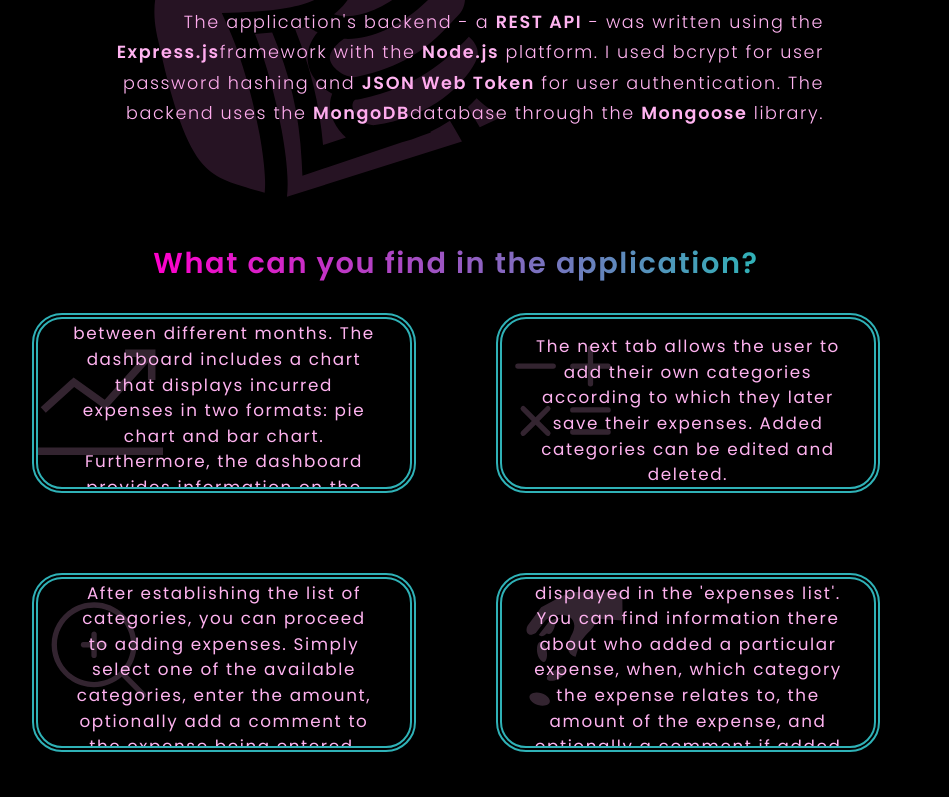
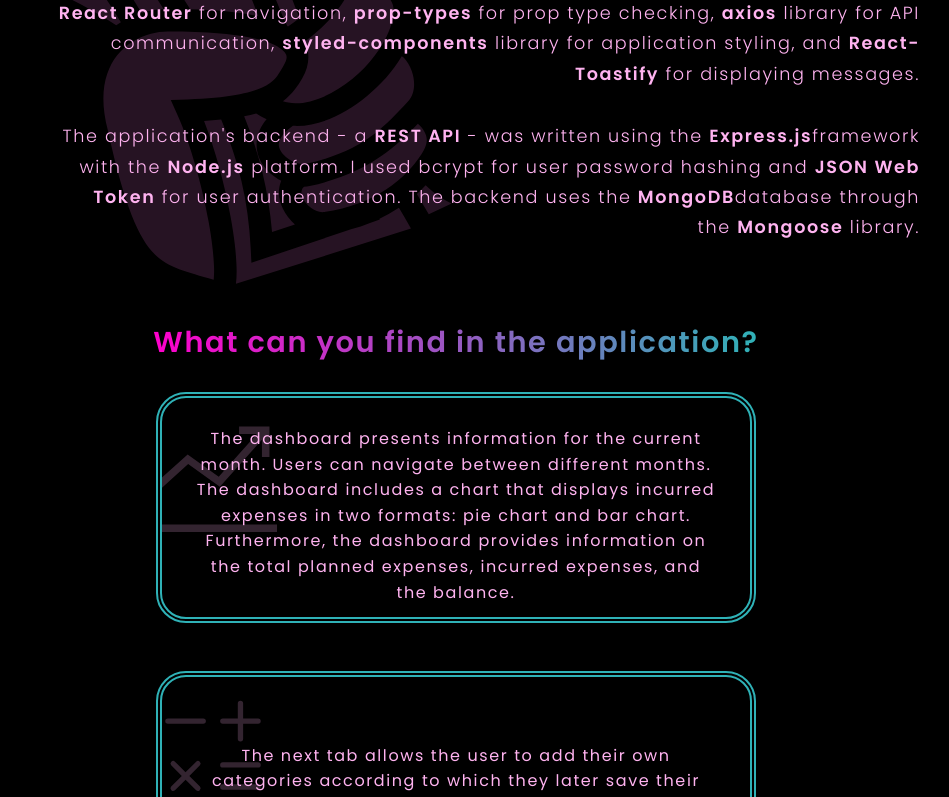
Before and after one commit to JoannaPatyk/portfolio-joanna-patyk, a React (Create React App) app: page /projects in a window 1280 px wide. Shown: the part 1240-2037 px from the top of the page, without its empty margins (184-1133 px from the left). Built offline with nearby package versions, Linux system fonts and the light colour scheme; a web font is replaced by a local one.

Commit message:
Made more responsive website

```diff
--- a/package.json
+++ b/package.json
@@ -1,5 +1,6 @@
 {
     "name": "portfolio-joanna-patyk",
+    "homepage": "https://joannapatyk.github.io/portfolio-joanna-patyk/",
     "version": "0.1.0",
     "private": true,
     "author": "Joanna Patyk",
@@ -8,6 +9,7 @@
         "@testing-library/react": "^13.4.0",
         "@testing-library/user-event": "^13.5.0",
         "eslint": "^8.38.0",
+        "gh-pages": "^5.0.0",
         "prettier": "^2.8.7",
         "prop-types": "^15.8.1",
         "react": "^18.2.0",
@@ -28,7 +30,9 @@
         "prettier-check": "npx prettier --check .",
         "prettier-fix": "npx prettier --write .",
         "test": "react-scripts test",
-        "eject": "react-scripts eject"
+        "eject": "react-scripts eject",
+        "predeploy": "npm run build",
+        "deploy": "gh-pages -d build"
     },
     "eslintConfig": {
         "extends": [
--- a/src/components/Functionalities.js
+++ b/src/components/Functionalities.js
@@ -28,7 +28,7 @@
 const Wrapper = styled.div`
     .functionalities-container {
         width: 100%;
-        height: 120vh;
+        min-height: 105vh;
         display: flex;
         flex-direction: column;
         align-items: center;
@@ -39,15 +39,15 @@
     .functionalities {
         display: grid;
         place-items: center;
-        column-gap: 5rem;
-        row-gap: 5rem;
+        column-gap: 3rem;
+        row-gap: 4rem;
         grid-template-columns: 1fr 1fr;
     }
 
     .functionality {
         position: relative;
-        width: 30vw;
-        height: 14vw;
+        width: 36vw;
+        height: 25vh;
         display: flex;
         align-items: center;
         justify-content: center;
@@ -66,7 +66,7 @@
     }
 
     .functionality p {
-        font-size: 1.05rem;
+        font-size: 1rem;
         font-weight: 400;
         line-height: 1.6rem;
         margin-bottom: 0;
@@ -86,6 +86,63 @@
         line-height: 1.5rem;
         opacity: 0.2;
     }
+
+    @media (max-width: 1400px) {
+        .functionalities {
+            row-gap: 3rem;
+            grid-template-columns: 1fr;
+        }
+
+        .functionality {
+            width: 75vh;
+            height: 18vw;
+        }
+    }
+
+    @media (max-width: 1050px) {
+        .functionality {
+            height: 22vh;
+        }
+
+        .functionality p {
+            font-size: 0.9rem;
+        }
+    }
+
+    @media (max-width: 880px) {
+        .functionality {
+            width: 65vw;
+            height: 25vh;
+        }
+    }
+
+    @media (max-width: 720px) {
+        .functionality {
+            height: 30vh;
+        }
+    }
+
+    @media (max-width: 575px) {
+        .functionality {
+            height: 34vh;
+        }
+
+        .functionality p {
+            font-size: 0.8rem;
+        }
+    }
+
+    @media (max-width: 495px) {
+        .functionality {
+            height: 40vh;
+        }
+    }
+
+    @media (max-width: 420px) {
+        .functionality {
+            height: 46vh;
+        }
+    }
 `;
 
 export default Functionalities;
--- a/src/components/Link.js
+++ b/src/components/Link.js
@@ -8,8 +8,8 @@
     return (
         <Wrapper>
             <div className="link-container">
-                <h5>Link to the application.</h5>
-                <p>Just click and see how application looks like...</p>
+                <h5>Link to the application</h5>
+                <p>Just click and see how application looks like:</p>
                 <PulsatingAnimation>
                     <Button id="button">
                         <a href={link}>Household Expenses Tracker</a>
@@ -41,8 +41,26 @@
     }
 
     #button {
-        margin: 0;
+        margin: 0 auto;
         background-color: transparent;
+    }
+
+    @media (max-width: 685px) {
+        .link-container h5 {
+            margin-bottom: 0;
+        }
+
+        .link-container p {
+            margin-bottom: 0;
+        }
+
+        a {
+            font-size: 1rem;
+        }
+
+        #button {
+            width: 80%;
+        }
     }
 `;
 
--- a/src/components/Menu.js
+++ b/src/components/Menu.js
@@ -116,6 +116,44 @@
         color: var(--black);
         background-color: var(--secondary-500);
     }
+
+    @media (max-width: 795px) {
+        .menu {
+            padding-right: 0;
+        }
+
+        .menu-element {
+            letter-spacing: 0;
+        }
+
+        #btn-up {
+            right: 2%;
+        }
+    }
+
+    @media (max-width: 610px) {
+        .menu-element {
+            font-size: 1.4rem;
+            padding: 1.5rem;
+        }
+
+        #btn-up {
+            width: 40px;
+            height: 40px;
+        }
+    }
+
+    @media (max-width: 550px) {
+        .menu-element {
+            font-size: 1.2rem;
+            padding: 1rem;
+        }
+
+        #btn-up {
+            width: 35px;
+            height: 35px;
+        }
+    }
 `;
 
 export default Menu;
--- a/src/components/Technologies.js
+++ b/src/components/Technologies.js
@@ -6,7 +6,7 @@
     return (
         <div className="technologies-container">
             <div className="technologies-title-container">
-                <h5>Technologies and libraries used in the project.</h5>
+                <h5>Technologies and libraries used in the project</h5>
                 <div className="technologies-icon-container">
                     <div className="technologies-icon">
                         {technologyIcons.map(({ id, icon }) => (
--- a/src/index.css
+++ b/src/index.css
@@ -50,7 +50,7 @@
     display: flex;
     align-items: center;
     justify-content: center;
-    width: 25rem;
+    width: 60%;
     margin: 1.6rem auto;
     padding: 0.2rem 0.5rem;
     color: var(--black);
@@ -98,6 +98,12 @@
     background-color: var(--secondary-500);
 }
 
+@media (max-width: 1000px) {
+    .btn {
+        width: 80%;
+    }
+}
+
 @keyframes fadeAnimation {
     0% {
         opacity: 0;
--- a/src/pages/Contact.js
+++ b/src/pages/Contact.js
@@ -94,6 +94,47 @@
         opacity: 0.3;
         z-index: -100;
     }
+
+    @media (max-width: 795px) {
+        h2 {
+            font-size: 3rem;
+        }
+    }
+
+    @media (max-width: 795px) {
+        h2 {
+            font-size: 2.5rem;
+        }
+
+        .contact-item p {
+            font-size: 1.2rem;
+
+            padding: 1.5rem;
+        }
+
+        span {
+            width: 50px;
+            height: 50px;
+            font-size: 1.7rem;
+        }
+    }
+
+    @media (max-width: 430px) {
+        h2 {
+            font-size: 2rem;
+        }
+
+        .contact-item p {
+            font-size: 1rem;
+            padding: 1.3rem;
+        }
+
+        span {
+            width: 40px;
+            height: 40px;
+            font-size: 1.2rem;
+        }
+    }
 `;
 
 export default Contact;
--- a/src/pages/Home.js
+++ b/src/pages/Home.js
@@ -42,7 +42,7 @@
 
 const Wrapper = styled.div`
     .main-container {
-        height: 90vh;
+        min-height: 90vh;
         position: relative;
         display: flex;
         margin: 0 auto;
@@ -120,6 +120,109 @@
         bottom: 0;
         right: 5%;
         height: 100%;
+        z-index: -100;
+        opacity: 0.8;
+    }
+
+    @media (max-width: 1550px) {
+        .description-text p {
+            font-size: 1rem;
+        }
+
+        .woman-img {
+            right: 0;
+            height: 90%;
+        }
+    }
+
+    @media (max-width: 1260px) {
+        .description-text h1 {
+            margin-top: 2rem;
+            font-size: 5.5rem;
+        }
+
+        .description-text p {
+            font-size: 1rem;
+        }
+
+        .woman-img {
+            right: -2%;
+            height: 85%;
+        }
+    }
+
+    @media (max-width: 1060px) {
+        .description-text h1 {
+            font-size: 5rem;
+        }
+
+        .description-text h4 {
+            font-size: 1.3rem;
+        }
+
+        .description-text p {
+            line-height: 2rem;
+        }
+
+        .woman-img {
+            right: -2%;
+            height: 80%;
+        }
+    }
+
+    @media (max-width: 1000px) {
+        .main-container {
+            justify-content: center;
+            text-align: center;
+        }
+
+        .description-text {
+            max-width: 85%;
+        }
+
+        .woman-img {
+            opacity: 0.2;
+        }
+    }
+
+    @media (max-width: 655px) {
+        .description-text h1 {
+            font-size: 4.5rem;
+        }
+
+        .description-text h4 {
+            font-size: 1.1rem;
+            margin-bottom: 1rem;
+        }
+
+        .description-text h2 {
+            font-size: 1.4rem;
+            margin-bottom: 1rem;
+        }
+
+        .description-text p {
+            line-height: 1.8rem;
+        }
+    }
+
+    @media (max-width: 565px) {
+        .description-text h1 {
+            font-size: 4rem;
+        }
+
+        .description-text h4 {
+            font-size: 1rem;
+        }
+
+        .description-text p {
+            text-align: left;
+        }
+    }
+
+    @media (max-width: 565px) {
+        .description-text h2 {
+            font-size: 1.2rem;
+        }
     }
 `;
 
--- a/src/pages/Projects.js
+++ b/src/pages/Projects.js
@@ -145,8 +145,8 @@
     }
 
     .technologies-container {
-        width: 70%;
-        height: 35vh;
+        width: 75%;
+        min-height: 35vh;
         display: flex;
         align-items: center;
         justify-content: center;
@@ -206,12 +206,12 @@
 
     .description-container {
         position: relative;
-        width: 60%;
-        height: 58vh;
-        margin: -1rem 0 2rem 0;
+        width: 70%;
+        min-height: 58vh;
         display: flex;
         justify-content: center;
         flex-direction: column;
+        margin-left: 4rem;
     }
 
     .description-container p {
@@ -226,6 +226,7 @@
         position: absolute;
         top: -10%;
         left: -15%;
+        z-index: -100;
         transform: rotate(-15deg);
         font-size: 40rem;
         opacity: 0.15;
@@ -237,7 +238,7 @@
     }
 
     .slider-container {
-        height: 100vh;
+        min-height: 100vh;
         display: flex;
         align-items: center;
         justify-content: center;
@@ -251,7 +252,7 @@
     }
 
     .slider img {
-        width: 60%;
+        width: 80%;
         margin-bottom: 2rem;
         box-shadow: 1px 1px 30px var(--black);
     }
@@ -266,14 +267,114 @@
     }
 
     .other-container {
-        height: 20vh;
+        min-height: 20vh;
         display: flex;
         align-items: center;
+        justify-content: center;
+        flex-direction: column;
+    }
+
+    .other-container p {
+        width: 100%;
+        padding: 0 2rem;
     }
 
     .other-container h2 {
+        margin: 2rem 0 0 0;
         padding-right: 1.5rem;
-        border-right: 2px solid var(--primary-300);
+    }
+
+    @media (max-width: 1400px) {
+        .technologies-container {
+            flex-direction: column;
+        }
+
+        .technologies-container h5 {
+            text-align: center;
+            padding: 0;
+        }
+
+        .technologies-title-container {
+            margin-bottom: 2rem;
+            border-right: none;
+            border-bottom: 2px solid var(--primary-300);
+        }
+
+        .description-container {
+            min-height: 70vh;
+        }
+
+        .slider-container {
+            min-height: 80vh;
+        }
+    }
+
+    @media (max-width: 1050px) {
+        .main-information-container h1 {
+            font-size: 3.5rem;
+        }
+
+        h2 {
+            font-size: 2.5rem;
+        }
+
+        h5 {
+            font-size: 1.5rem;
+        }
+
+        .technologies {
+            width: 100%;
+            column-gap: 0.8rem;
+            row-gap: 0.8rem;
+        }
+
+        .technologies h3 {
+            font-size: 1.1rem;
+            padding: 0.2rem 0.9rem;
+        }
+
+        .slider-container {
+            display: none;
+        }
+    }
+
+    @media (max-width: 905px) {
+        p {
+            font-size: 0.9rem;
+        }
+    }
+
+    @media (max-width: 800px) {
+        .description-container {
+            min-height: 80vh;
+            margin-left: 0;
+        }
+    }
+
+    @media (max-width: 685px) {
+        .description-container {
+            min-height: 80vh;
+            width: 75%;
+        }
+
+        .technologies-icon {
+            column-gap: 0.6rem;
+        }
+
+        .other-container h2 {
+            padding: 0;
+            font-size: 2rem;
+        }
+    }
+
+    @media (max-width: 530px) {
+        .description-container {
+            min-height: 90vh;
+        }
+
+        .technology-icon {
+            font-size: 2rem;
+        }
     }
 `;
 
```
Also changed, not shown: 2 other files (tests, documents, lock files or other folders).
